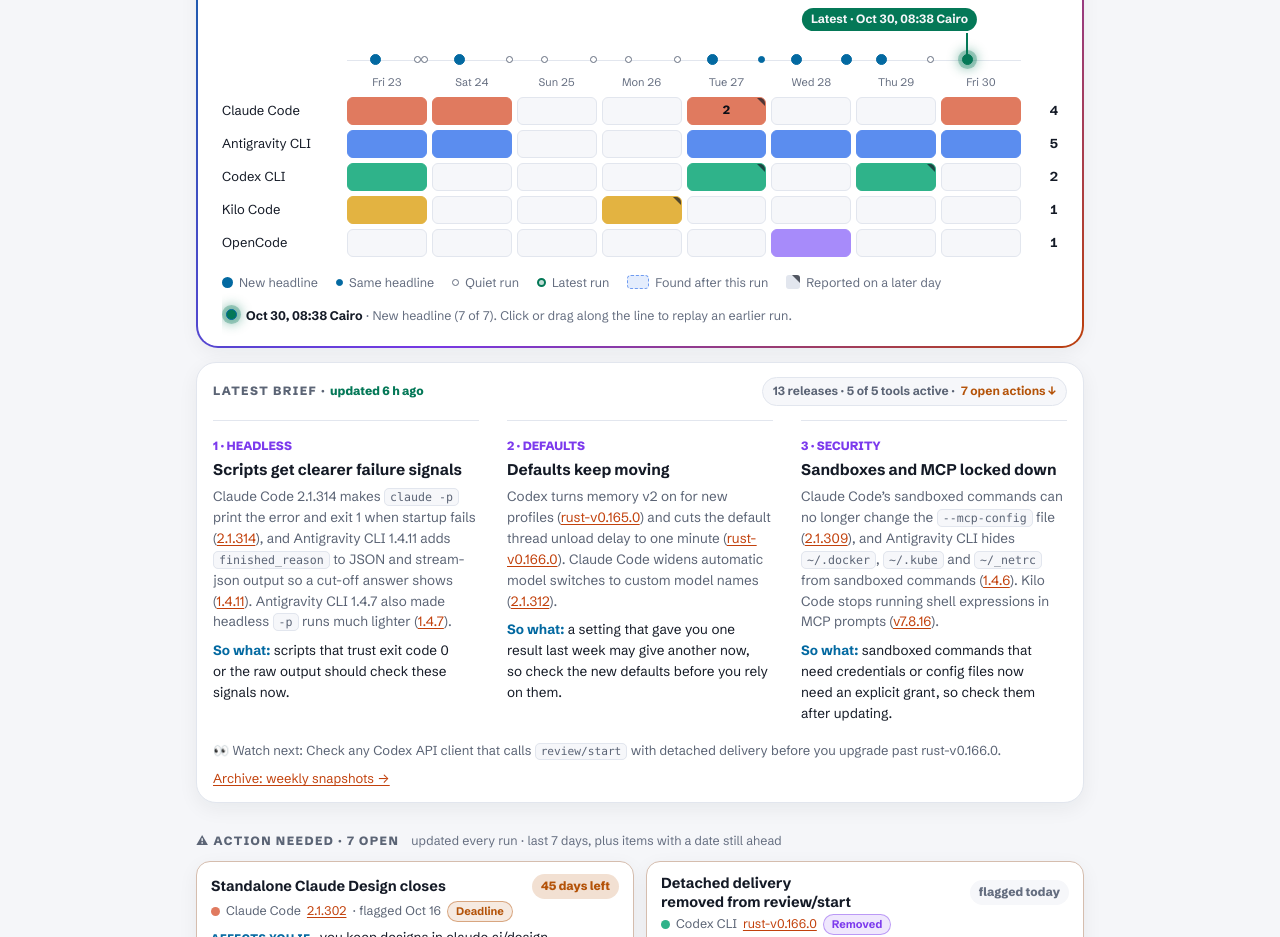
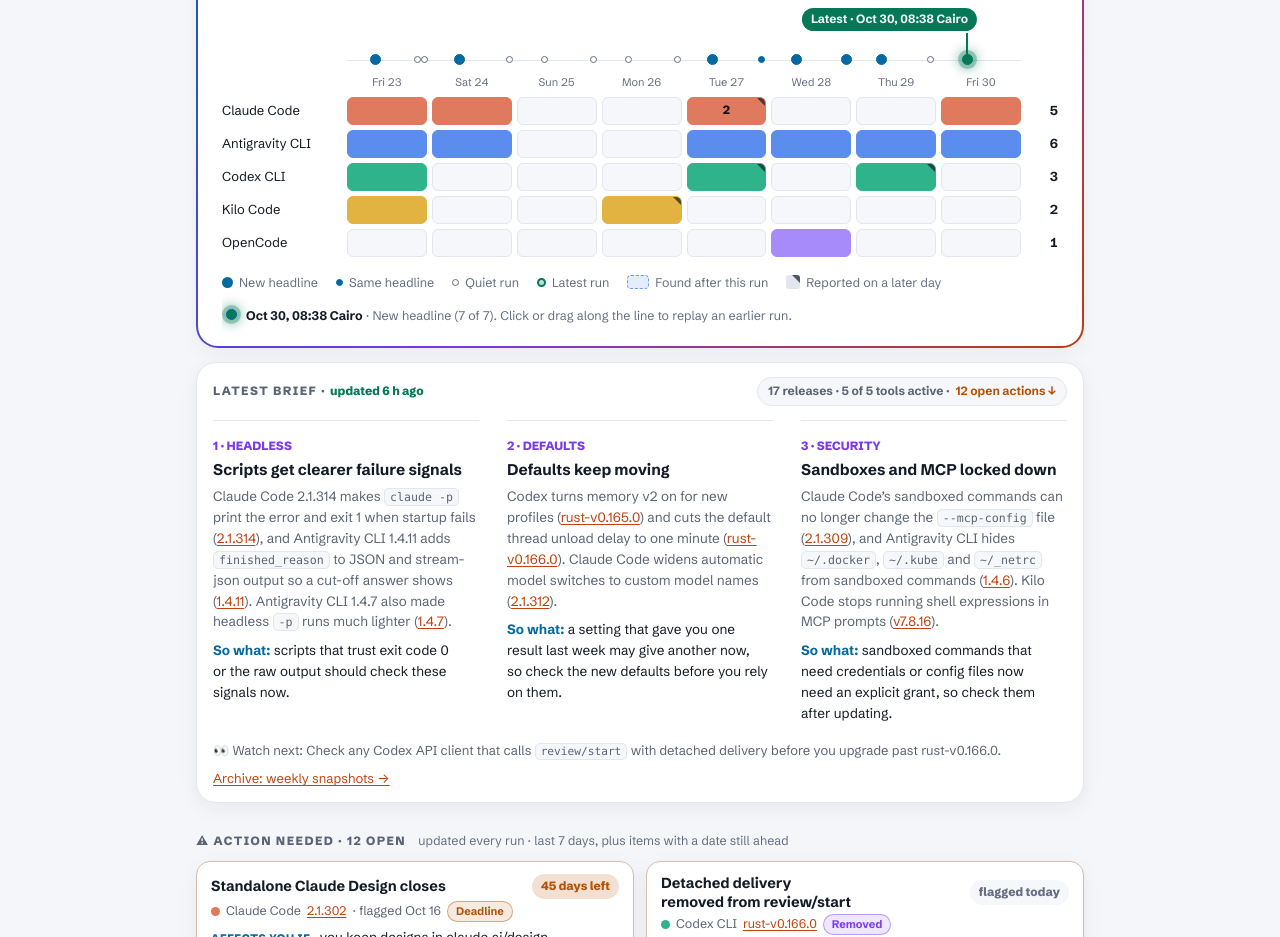
Before and after one commit to IbrahimSobh/coding-agents-digest, a Jekyll site: the page built from docs/index.html, in a window 1280 px wide and 1400 px high, scrolled down 543 px. Shown: the part 137-1074 px from the top of the window. Built offline with Jekyll 4.4.1, drawn with Linux system fonts in a browser that asks for light colours; part of the change alters nothing that is shown; some of the changed text lies outside the part shown.

Commit message:
Fix 7-day totals and the action board after a clock change
The home page counted a week as 7 x 24 hours of seconds (cutoff_s). Cairo's
clocks went back on 29 Oct, so the week starting 23 Oct began at 01:00 instead
of 00:00 and everything dated 23 Oct (plain dates, midnight) fell before the
cutoff. The box's totals column and the "releases" pill dropped those releases
(4, 5, 2, 1, 1 instead of 5, 6, 3, 2, 1; 13 instead of 17), and the action
board hid 5 action cards flagged on 23 Oct (7 shown instead of 12).

The window now starts on a calendar date (start_day, YYYY-MM-DD, from noon so a
clock change cannot move it) and releases and flagged dates are compared as
text. The grid cells and the Release activity chart already counted by date.

Co-Authored-By: Claude Sonnet 5.5 <noreply@anthropic.com>

```diff
--- a/docs/_includes/board.html
+++ b/docs/_includes/board.html
@@ -1,7 +1,7 @@
 {% comment %}
   Action board from _data/actions.json. Shows items flagged in the last 7 days, plus items
   whose deadline is still ahead. Dated items first (soonest deadline), then newest.
-  Needs today_s and cutoff_s (set in index.html). Sets board_count.
+  Needs today_s and start_day (set in index.html). Sets board_count.
 {% endcomment %}
 {% assign dated = site.data.actions | where_exp: "a", "a.deadline" | sort: "deadline" %}
 {% assign undated = site.data.actions | where_exp: "a", "a.deadline == nil" | sort: "flagged" | reverse %}
@@ -10,7 +10,7 @@
 {% capture board_cards %}{% for a in ordered %}{% if a.dismissed %}{% continue %}{% endif %}
   {% assign keep = false %}
   {% if a.deadline %}{% assign dl_s = a.deadline | date: "%s" | plus: 0 %}{% if dl_s >= today_s %}{% assign keep = true %}{% endif %}
-  {% else %}{% assign f_s = a.flagged | date: "%s" | plus: 0 %}{% if f_s >= cutoff_s %}{% assign keep = true %}{% endif %}{% endif %}
+  {% else %}{% assign f_d = a.flagged | date: "%Y-%m-%d" %}{% if f_d >= start_day %}{% assign keep = true %}{% endif %}{% endif %}
   {% if keep %}{% assign board_count = board_count | plus: 1 %}{% assign t = site.data.tools | where: "id", a.tool | first %}
   <div class="act{% if board_count > 6 %} extra hidden{% endif %}" data-tools="{{ a.tool }}">
     <div class="top"><b>{{ a.title | markdownify | remove: "<p>" | remove: "</p>" | strip }}</b>{% if a.deadline %}<span class="cd dl" data-deadline="{{ a.deadline }}">{{ a.deadline | date: "%b %-d" }}</span>{% else %}<span class="cd" data-flagged="{{ a.flagged }}">flagged {{ a.flagged | date: "%b %-d" }}</span>{% endif %}</div>
--- a/docs/_includes/brief.html
+++ b/docs/_includes/brief.html
@@ -7,7 +7,7 @@
 {% assign rel_list = "" %}{% assign rel_total = 0 %}{% assign rel_max = 1 %}{% assign rel_active = 0 %}
 {% for t in tracked %}
   {% assign c = 0 %}
-  {% for r in site.data.releases %}{% if r.tool == t.id %}{% assign r_s = r.date | date: "%s" | plus: 0 %}{% if r_s >= cutoff_s %}{% assign c = c | plus: 1 %}{% endif %}{% endif %}{% endfor %}
+  {% for r in site.data.releases %}{% if r.tool == t.id %}{% if r.date >= start_day %}{% assign c = c | plus: 1 %}{% endif %}{% endif %}{% endfor %}
   {% assign rel_total = rel_total | plus: c %}{% if c > rel_max %}{% assign rel_max = c %}{% endif %}{% if c > 0 %}{% assign rel_active = rel_active | plus: 1 %}{% endif %}
   {% assign pad = c | prepend: "00" | slice: -2, 2 %}
   {% assign rel_list = rel_list | append: pad | append: "~" | append: t.id | append: "|" %}
@@ -23,7 +23,6 @@
       like the counts above). Noon of each day is used so a DST change cannot shift the date.
       assets/replay.js adds the run timeline that replays the week (headline + what each run knew).
     {% endcomment %}
-    {% assign start_day = cutoff_s | plus: 43200 | date: "%Y-%m-%d" %}
     <div class="score" id="replay">
       <div class="shead rg-head"><span>Releases in the last 7 days</span><button type="button" class="rg-live at" id="rpBack" tabindex="-1" aria-hidden="true" hidden><i class="rg-pulse" aria-hidden="true"></i><span class="rg-l1">Jump to latest</span><span class="rg-l2">Latest</span><svg viewBox="0 0 16 16" width="13" height="13" aria-hidden="true"><path d="M2 3l7 5-7 5zM8 3l5 5-5 5z" fill="currentColor"/><rect x="13" y="3" width="1.8" height="10" fill="currentColor"/></svg></button></div>
       <div class="rg">
--- a/docs/index.html
+++ b/docs/index.html
@@ -5,6 +5,11 @@ layout: default
   between runs (for example after midnight) cannot move the 7-day window away from the brief's own text. {% endcomment %}
 {% assign today_s = site.data.brief.updated | slice: 0, 10 | date: "%s" | plus: 0 %}
 {% assign cutoff_s = today_s | minus: 604800 %}
+{% comment %} The 7-day window starts on a calendar DATE (YYYY-MM-DD), and dates are compared as text. Never compare a
+  date as seconds against cutoff_s: a week with a clock change in it is 7 days plus or minus an hour, so the cutoff
+  slips past midnight and drops everything dated on the first day (29 Oct 2026: 4 releases and 5 action cards
+  vanished). Adding noon keeps the date right. cutoff_s is only used to step through the days. {% endcomment %}
+{% assign start_day = cutoff_s | plus: 43200 | date: "%Y-%m-%d" %}
 {% comment %} Entry text is shown here, outside /digests/. A short link to another entry (href="2026-10-24-0811.html") would give a 404, so it is made absolute. task/check-links.sh and PROMPT.md ask for the full address; this is the safety net. {% endcomment %}
 {% capture dfix %}href="{{ '/digests/' | relative_url }}20{% endcapture %}
 {% include board.html %}
```
